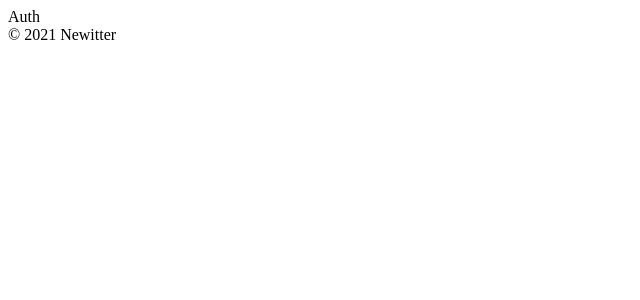
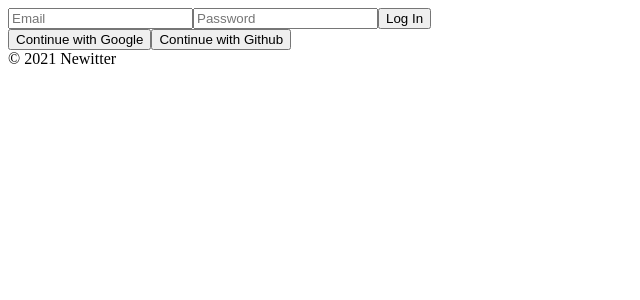
Before and after one commit to Gentlec/newitter, a React (Create React App) app: page / in a window 1280 px wide. Shown: the top 300 px of the page, without its empty margins (0-640 px from the left). Built offline with nearby package versions, Linux system fonts and the light colour scheme; no server answers.

Commit message:
Log in form

```diff
--- a/src/nwFirebase.js
+++ b/src/nwFirebase.js
@@ -7,7 +7,7 @@
   projectId: process.env.REACT_APP_PROJECT_ID,
   storageBucket: process.env.REACT_APP_STORAGE_BUCKET,
   messagingSenderId: process.env.REACT_APP_MESSAGIN_ID,
-    appId: process.env.REACT_APP_APP_ID
+  appId: process.env.REACT_APP_APP_ID,
 };
 
 const app = initializeApp(firebaseConfig);
--- a/src/routes/Auth.js
+++ b/src/routes/Auth.js
@@ -1,4 +1,47 @@
-import React from "react";
+import React, { useState } from "react";
 
-const Auth = () => <span>Auth</span>;
+const Auth = () => {
+  const [email, setEmail] = useState("");
+  const [password, setPassword] = useState("");
+  const onChange = (event) => {
+    const {
+      target: { name, value },
+    } = event;
+    if (name === "email") {
+      setEmail(value);
+    } else if (name === "password") {
+      setPassword(value);
+    }
+  };
+  const onSubmit = (event) => {
+    event.preventDefault();
+  };
+  return (
+    <div>
+      <form onSubmit={onSubmit}>
+        <input
+          name="email"
+          type="text"
+          placeholder="Email"
+          required
+          value={email}
+          onChange={onChange}
+        />
+        <input
+          name="password"
+          type="password"
+          placeholder="Password"
+          required
+          value={password}
+          onChange={onChange}
+        />
+        <input type="submit" value="Log In" />
+      </form>
+      <div>
+        <button>Continue with Google</button>
+        <button>Continue with Github</button>
+      </div>
+    </div>
+  );
+};
 export default Auth;
```
Also changed, not shown: 1 other file (tests, documents, lock files or other folders). Lines whose indentation alone changed are shown as unchanged.
